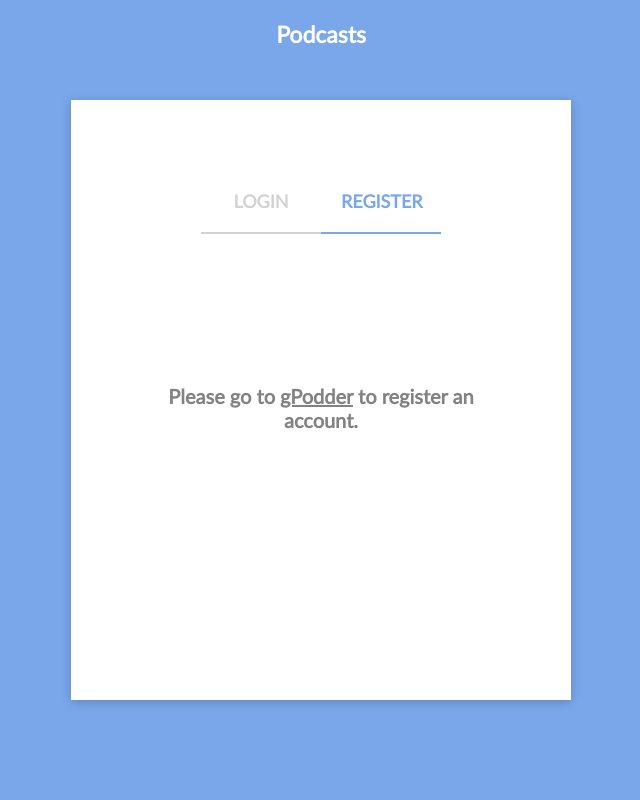
After one commit to stevenshan/podcast-service, a Django app: page /register/ in a window 1280 px wide. The commit adds this page. Shown: the whole page, without its empty margins (319-959 px from the left). Run offline with Django 3.2, Linux system fonts and the light colour scheme.

Commit message:
login and register template complete

```diff
--- a/website/static/website/css/template.css
+++ b/website/static/website/css/template.css
@@ -20,7 +20,7 @@ body {
 
 /*
 ===========================================
- General - mostly stuff to get rid of default styling
+General - mostly stuff to get rid of default styling
 ===========================================
 */
 
@@ -605,6 +605,8 @@ Bottom Sidebar - menu on left with vertically stacked links
     padding: 10px;
     width: 100%;
     color: #474747;
+    border: 1px solid #b2b2b2;
+    border-radius: 2px;
 }
 
 /* make placeholder black so it can be seen */
--- /dev/null
+++ b/website/static/website/css/user_auth.css
@@ -0,0 +1,243 @@
+/*
+Stylesheet for login and registration screens
+
+Note: some styles are set to display: none here but made
+visible by the mobile stylesheet user_auth.mobile.css
+*/
+
+html,
+body {
+    margin: 0px;
+    padding: 0px;
+    height: 100%;
+}
+
+body {
+    font-family: 'Lato', sans-serif;
+    background-color: #79a7ea;
+}
+
+/*
+===========================================
+General - mostly stuff to get rid of default styling
+===========================================
+*/
+
+/* copied from template.css */
+
+a {
+    text-decoration: inherit;
+    color: inherit;
+    font-size: inherit;
+    cursor: pointer;
+}
+
+input {
+    margin: 0px;
+    padding: 0px;
+    border: 0px;
+}
+
+* {
+    box-sizing: border-box;
+    outline: none;
+    /* remove background on mobile tap */
+    -webkit-tap-highlight-color: transparent;
+}
+
+ul {
+    list-style-type: none;
+    padding: 0px;
+    margin: 0px;
+}
+
+li {
+    display: inline-block;
+}
+
+.inputToggle {
+    display: none;
+}
+
+/*
+===========================================
+Title - link back to homepage
+===========================================
+*/
+
+#title {
+    position: absolute;
+    display: block;
+    left: 0px;
+    right: 0px;
+    top: -80px;
+    text-align: center;
+    color: #ffffff;
+    font-size: 23px;
+    font-weight: bolder;
+}
+
+/*
+===========================================
+Wrapper - center boxes on screen
+===========================================
+*/
+
+#wrapper {
+    width: 500px;
+    height: 600px;
+    position: absolute;
+    left: 0px;
+    right: 0px;
+    top: 0px;
+    bottom: 0px;
+    margin: auto;
+    background: #ffffff;
+    box-shadow: 0 2px 10px rgba(0, 0, 0, 0.2);
+}
+
+/*
+-------------------------------------------
+User box - login/registration screen
+-------------------------------------------
+*/
+
+#wrapper #userBox {
+    margin-left: 75px;
+    margin-right: 75px;
+    text-align: center;
+}
+
+#wrapper #userBox #modeSwitch {
+    margin-top: 70px;
+    font-size: 0px;
+}
+
+#wrapper #userBox #modeSwitch > a {
+    padding: 20px;
+    font-size: 18px;
+    text-transform: uppercase;
+    font-weight: bolder;
+    border-bottom: 2px solid #d3d3d3;
+    color: #d3d3d3;
+    width: 120px;
+    display: inline-block;
+}
+
+#wrapper #userBox #modeSwitch > a.active {
+    color: #79a7ea;
+    border-bottom: 2px solid #79a7ea;
+}
+
+#wrapper #userBox form {
+    display: block;
+    margin-top: 50px;
+}
+
+/*
+ * Styling for text input with floating label
+ */
+
+#wrapper #userBox .inputWrapper {
+    position: relative;
+    margin-top: 40px;
+}
+
+#wrapper #userBox .inputWrapper .inputText {
+    width: 100%;
+    padding: 0px 10px;
+    padding-top: 35px;
+    padding-bottom: 20px;
+    border-bottom: 3px solid #d3d3d3;
+    font-size: 16px;
+}
+
+#wrapper #userBox .inputWrapper input:focus ~ .floating-label,
+#wrapper #userBox .inputWrapper input:not(:focus):valid ~ .floating-label {
+    top: 8px;
+    bottom: 10px ;
+    left: 10px;
+    font-size: 13px;
+    opacity: 1;
+    color: #79a7ea;
+}
+
+#wrapper #userBox .inputWrapper input:focus,
+#wrapper #userBox .inputWrapper input:not(:focus):valid {
+    border-bottom: 3px solid #79a7ea;
+}
+
+
+#wrapper #userBox .inputWrapper .floating-label {
+    position: absolute;
+    pointer-events: none;
+    left: 10px;
+    top: 35px;
+    color: #d3d3d3;
+    transition: 0.2s ease all;
+}
+
+/*
+ * Styling for rest of form elements
+ */
+
+#submitButton {
+    background: #6cc45e;
+    height: 54px;
+    line-height: 54px;
+    color: #ffffff;
+    font-size: 16px;
+    font-weight: bolder;
+    text-transform: uppercase;
+    width: 200px;
+    border-radius: 27px;
+    cursor: pointer;
+    margin-top: 80px;
+}
+
+#submitButton:hover {
+    background: #59af4b;
+}
+
+/*
+===========================================
+Register Page
+===========================================
+*/
+
+#registerMessage {
+    color: #828282;
+    margin: 0px;
+    margin-top: 150px;
+    padding: 0px;
+    display: block;
+    font-size: 20px;
+}
+
+#registerMessage a {
+    text-decoration: underline;
+}
+
+/*
+===========================================
+Error Message
+===========================================
+*/
+
+body.haserror #wrapper #userBox #modeSwitch {
+    margin-top: 40px;
+}
+
+body.haserror #wrapper #userBox form {
+    margin-top: 30px;
+}
+
+#errorMesg {
+    padding: 20px;
+    border: 1px solid #d86d69;
+    border-radius: 2px;
+}
+
+#wrapper #userBox #errorMesg + .inputWrapper {
+    margin-top: 20px;
+}
--- a/website/templates/user/base.html
+++ b/website/templates/user/base.html
@@ -1,15 +1,61 @@
+<!DOCTYPE html>
 <html>
+  <head>
+    <meta charset="utf-8">
+    <meta name="description" content="Podcast discovery and subscription manager">
+    <meta name="keywords" content="podcast search discover">
+    <meta name="viewport" content="width=device-width, initial-scale=1.0, maximum-scale=1.0, user-scalable=0"/>
+
+    <title>
+      {% block title %}
+      Login
+      {% endblock %}
+    </title>
+    {% load static %}
+    <!-- Fonts -->
+    <!-- <link href="https://fonts.googleapis.com/css?family=Lato" rel="stylesheet"> -->
+    <link href="{% static 'website/css/fonts/lato.css' %}" rel="stylesheet">
+    <link href="{% static 'website/css/fonts/material-fonts.css' %}" rel="stylesheet">
+
+    <!-- Template Stylesheet -->
+    <link href="{% static 'website/css/user_auth.css' %}" rel="stylesheet">
+    <link href="{% static 'website/css/user_auth.mobile.css' %}" rel="stylesheet">
+
+    <!-- Extra Stylesheets imported by Django -->
+    {% block stylesheets %}
+    {% endblock %}
+
+  </head>
+  {% if error %}
+  <body class="haserror">
+  {% else %}
   <body>
-        <div class="page-header">
-            <h1><a href="/">test</a></h1>
+  {% endif %}
+    <div id="wrapper">
+        <a id="title" href="/">
+            Podcasts
+        </a>
+        <div id="userBox">
+            <div id="modeSwitch">
+                {% if env == "login" %}
+                <a href="/login" class="active">
+                {% else %}
+                <a href="/login">
+                {% endif %}
+                    Login
+                </a>
+                {% if env == "register" %}
+                <a href="/register" class="active">
+                {% else %}
+                <a href="/register">
+                {% endif %}
+                    Register
+                </a>
             </div>
-        <div class="content container">
-            <div class="row">
-                <div class="col-md-8">
+
             {% block content %}
             {% endblock %}
        </div>
     </div>
-        </div>
   </body>
 </html>
--- /dev/null
+++ b/website/templates/user/register.html
@@ -0,0 +1,14 @@
+{# Page for user registration #}
+
+{% extends 'user/base.html' %}
+
+{# override content block to add register message #}
+{% block content %}
+
+<h2 id="registerMessage">
+    Please go to
+    <a href="https://gpodder.net">gPodder</a>
+    to register an account.
+</h2>
+
+{% endblock %}
--- a/website/urls.py
+++ b/website/urls.py
@@ -3,7 +3,8 @@ from website import views
 from django.contrib.auth import views as auth_views
 
 urlpatterns = [
-    url(r'^login/$', auth_views.login, {'template_name': 'user/login.html'}, name='login'),
+    url(r'^login/$', views.Login.as_view()), # login screen
+    url(r'^register/$', views.Register.as_view()), # login screen
     url(r'^logout/$', auth_views.logout, \
             {'template_name': 'user/logout.html', 'next_page': '/login'}, \
             name='logout'),
--- a/website/views/__init__.py
+++ b/website/views/__init__.py
@@ -12,6 +12,9 @@ from search import Search
 # Episode - show details of specific episode
 from podcast import Podcast, Episodes, Episode
 
+# Login screen - /login
+from user_auth import Login, Register
+
 # User dashboard as front page for logged in users
 from base import *
 
--- /dev/null
+++ b/website/views/user_auth.py
@@ -0,0 +1,20 @@
+from base import *
+
+# view for login screen - /login
+class Login(TemplateView):
+    # return login page if GET request
+    def get(self, request, **kwargs):
+        return render(request, 'user/login.html', context={"env": "login"})
+
+    # authenticate user if POST request
+    def post(self, request, **kwargs):
+        variables = ({
+            "env": "login",
+            "error": True
+        })
+        return render(request, 'user/login.html', context=variables)
+
+class Register(TemplateView):
+    # return login page if GET request
+    def get(self, request, **kwargs):
+        return render(request, 'user/register.html', context={"env": "register"})
```
Also changed, not shown: website/templates/user/login.html (+24 -8 lines), website/templates/user/logout.html (deleted, +0 -7 lines), website/templates/user/signup.html (deleted, +0 -10 lines), website/static/website/imgs/podcast.png (added). Lines whose indentation alone changed are shown as unchanged.
